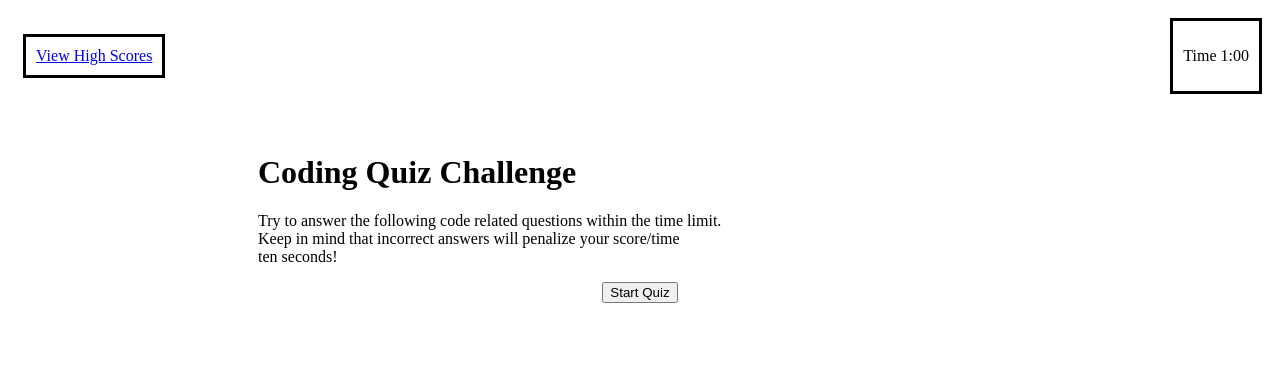
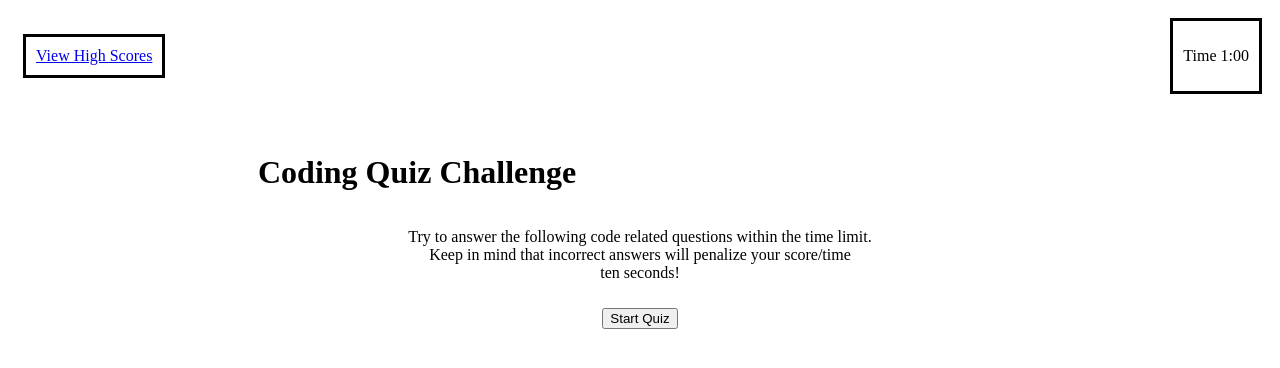
Before and after one commit to 0Blockaye0/Quiz, a plain HTML site: page index.html in a window 1280 px wide. Drawn offline with Linux system fonts and the light colour scheme.

```diff
--- a/index.html
+++ b/index.html
@@ -20,7 +20,7 @@
             <div id="question">
                 <h1>Coding Quiz Challenge</h1>
             </div>
-            <div class="choice-content">
+            <div id="choice-container">
                 <p id="intro-statement">Try to answer the following code related questions within the time limit.<br>
                     Keep in mind that incorrect answers will penalize your score/time <br>
                     ten seconds!</p>
```
